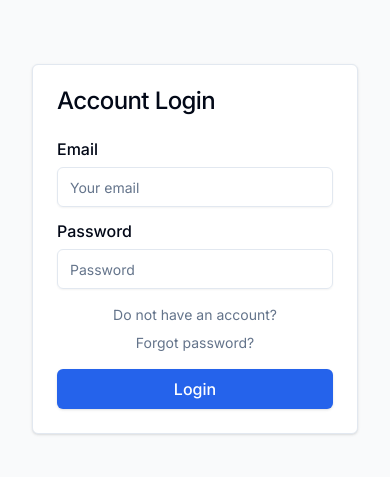
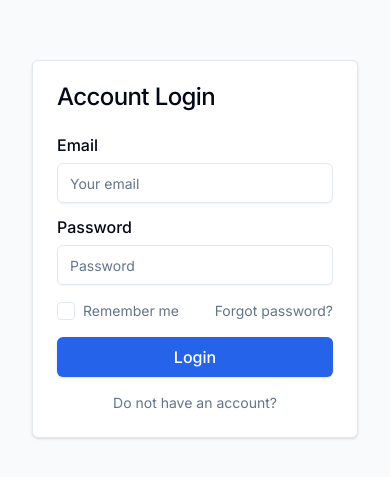
Before and after one commit to tauhid8k/next-template, a Next.js app: page /auth/login in a window 390 px wide. Shown: the part 173-650 px from the top of the page. Built offline with nearby package versions, Linux system fonts and the light colour scheme; no server answers.

Commit message:
remember me token design, tailwind from plugin, little change on response handling for login & register, etc

```diff
--- a/components/auth/login-form.tsx
+++ b/components/auth/login-form.tsx
@@ -25,8 +25,7 @@ import { useMutation } from '@tanstack/react-query'
 import { getAxios } from '@/api'
 
 const LoginForm = () => {
-  const [formErrorAlert, setFormErrorAlert] = useState('')
-  const [formMessageAlert, setFormMessageAlert] = useState('')
+  const [formAlert, setFormAlert] = useState('')
 
   const { mutate: login, isPending } = useMutation({
     mutationFn: (formData: z.infer<typeof loginValidator>) => {
@@ -41,6 +40,7 @@ const LoginForm = () => {
     defaultValues: {
       email: '',
       password: '',
+      remember_me: false,
     },
   })
 
@@ -55,21 +55,19 @@ const LoginForm = () => {
             })
           })
         } else if (formError) {
-          setFormMessageAlert('')
-          setFormErrorAlert(formError)
+          setFormAlert(formError)
         } else if (error) {
           toast.error(error)
         }
       },
       onSuccess: (data) => {
-        const { formMessage, message } = handleSuccess(data)
-        if (formMessage) {
-          setFormErrorAlert('')
-          setFormMessageAlert(formMessage)
-        } else if (message) {
+        const { message } = handleSuccess(data)
+        if (message) {
+          setFormAlert('')
           toast.success(message)
-          router.push('/dashboard')
         }
+
+        router.push('/dashboard')
       },
     })
   }
@@ -104,25 +102,34 @@ const LoginForm = () => {
               </FormItem>
             )}
           />
-          <Alert title={formErrorAlert} variant="destructive" />
-          <Alert title={formMessageAlert} />
-          <div className="flex flex-col md:flex-row justify-between gap-2 mb-4">
-            <Link
-              href="/auth/register"
-              className="block text-center text-sm text-muted-foreground hover:underline focus:underline focus:outline-none"
-            >
-              Do not have an account?
-            </Link>
+          <Alert title={formAlert} />
+          <div className="flex justify-between gap-2 mb-4">
+            <label className="flex items-center gap-2">
+              <input
+                type="checkbox"
+                {...form.register('remember_me')}
+                className="size-[18px] text-primary rounded focus:ring-0 focus:ring-offset-0 border-input bg-background"
+              />
+              <span className="text-sm text-muted-foreground whitespace-nowrap">
+                Remember me
+              </span>
+            </label>
             <Link
               href="/auth/forgot-password"
-              className="block text-center text-sm text-muted-foreground hover:underline focus:underline focus:outline-none"
+              className="block text-center text-sm text-muted-foreground hover:underline focus:underline focus:outline-none whitespace-nowrap"
             >
               Forgot password?
             </Link>
           </div>
-          <Button type="submit" className="w-full" isLoading={isPending}>
+          <Button type="submit" className="w-full mb-4" isLoading={isPending}>
             Login
           </Button>
+          <Link
+            href="/auth/register"
+            className="block text-center text-sm text-muted-foreground hover:underline focus:underline focus:outline-none"
+          >
+            Do not have an account?
+          </Link>
         </FormFieldSet>
       </form>
     </Form>
--- a/components/auth/register-form.tsx
+++ b/components/auth/register-form.tsx
@@ -24,7 +24,7 @@ import { useMutation } from '@tanstack/react-query'
 import { getAxios } from '@/api'
 
 const RegisterForm = () => {
-  const [formMessageAlert, setFormMessageAlert] = useState('')
+  const [formAlert, setFormAlert] = useState('')
 
   const { mutate: register, isPending } = useMutation({
     mutationFn: (formData: z.infer<typeof registerValidator>) => {
@@ -45,25 +45,27 @@ const RegisterForm = () => {
   const onSubmit = (values: z.infer<typeof registerValidator>) => {
     register(values, {
       onError: (data) => {
-        const { validationErrors, error } = handleErrors(data)
+        const { validationErrors, formError, error } = handleErrors(data)
         if (validationErrors) {
           validationErrors.map(({ field, message }) => {
             form.setError(field as FieldPath<typeof values>, {
               message,
             })
           })
+        } else if (formError) {
+          setFormAlert(formError)
         } else if (error) {
           toast.error(error)
         }
       },
       onSuccess: (data) => {
-        const { message, formMessage } = handleSuccess(data)
+        const { formMessage, message } = handleSuccess(data)
+        if (formMessage) {
+          setFormAlert(formMessage)
+        }
+
         if (message) {
           toast.success(message)
-        }
-
-        if (formMessage) {
-          setFormMessageAlert(formMessage)
         }
       },
     })
@@ -129,9 +131,9 @@ const RegisterForm = () => {
               </FormItem>
             )}
           />
-          <Alert title={formMessageAlert} />
+          <Alert title={formAlert} />
           <Button type="submit" className="w-full mb-4" isLoading={isPending}>
-            {isPending ? 'Registering...' : 'Register'}
+            Register
           </Button>
           <Link
             href="/auth/login"
--- a/components/dashboard/header.tsx
+++ b/components/dashboard/header.tsx
@@ -41,8 +41,9 @@ const Header = () => {
         const { message } = handleSuccess(data)
         if (message) {
           toast.success(message)
-          router.replace('/auth/login')
         }
+
+        router.replace('/auth/login')
       },
     })
   }
--- a/components/ui/alert.tsx
+++ b/components/ui/alert.tsx
@@ -10,7 +10,7 @@ const alertVariants = cva(
     variants: {
       variant: {
         default:
-          'bg-amber-100 text-amber-700 dark:bg-background dark:text-muted-foreground',
+          'bg-amber-100 text-amber-700 dark:bg-amber-400/10 dark:text-amber-600',
         destructive: 'bg-red-400/20 text-red-500 dark:text-red-300',
       },
     },
--- a/package.json
+++ b/package.json
@@ -37,6 +37,7 @@
     "zod": "^3.23.8"
   },
   "devDependencies": {
+    "@tailwindcss/forms": "^0.5.7",
     "@tanstack/react-query-devtools": "^5.37.1",
     "@types/node": "^20",
     "@types/react": "^18",
--- a/tailwind.config.ts
+++ b/tailwind.config.ts
@@ -79,7 +79,7 @@ const config = {
       },
     },
   },
-  plugins: [require('tailwindcss-animate')],
+  plugins: [require('@tailwindcss/forms'), require('tailwindcss-animate')],
 } satisfies Config
 
 export default config
--- a/validators/authValidator.ts
+++ b/validators/authValidator.ts
@@ -28,6 +28,7 @@ export const loginValidator = z.object({
     .min(1, { message: 'Email is required' })
     .email({ message: 'Invalid email' }),
   password: z.string().min(1, { message: 'Password is required' }),
+  remember_me: z.boolean().optional(),
 })
 
 // Email Verification Code Validator
```
Also changed, not shown: 1 other file (tests, documents, lock files or other folders).
